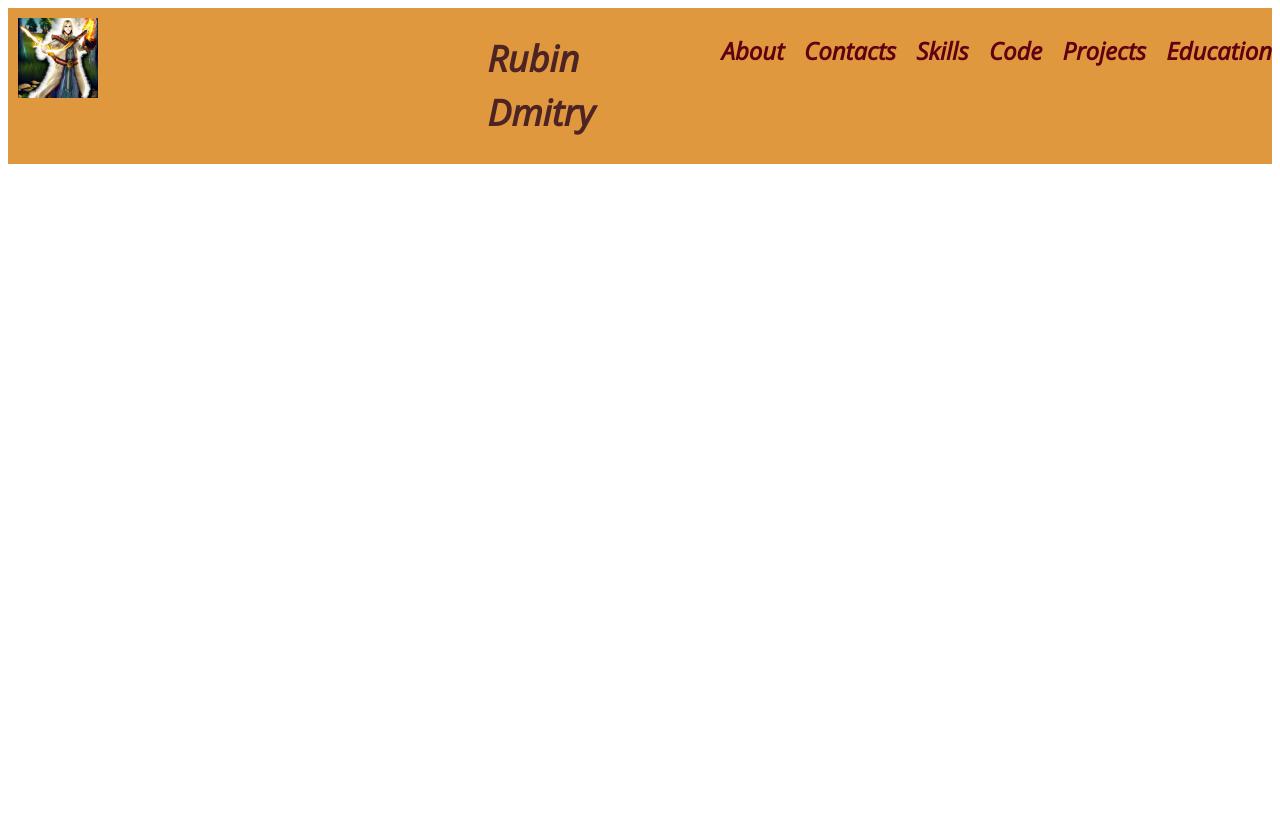
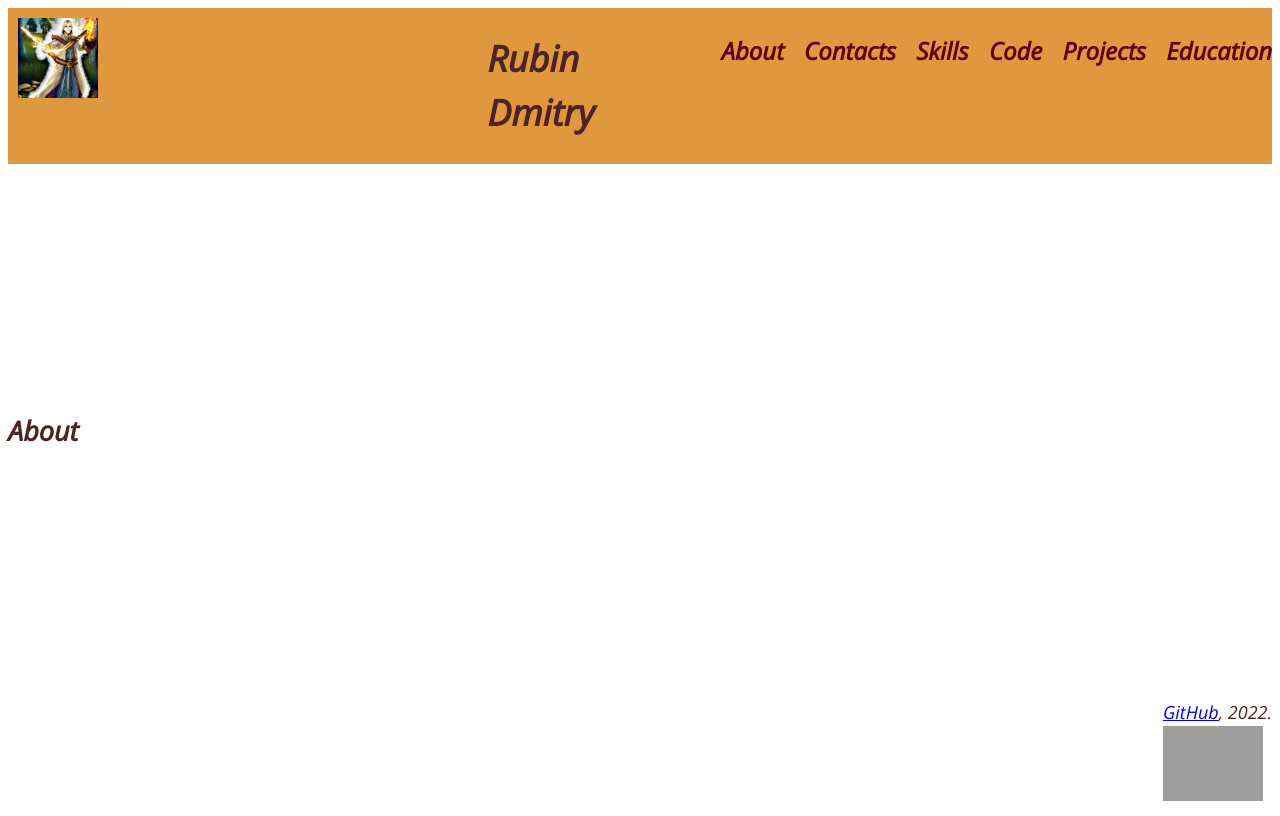
Before and after one commit to Zolokinos/rsschool-cv, a plain HTML site: page index.html in a window 1280 px wide. Drawn offline with nearby package versions, Linux system fonts and the light colour scheme; grey boxes are pictures that could not be loaded.

Commit message:
init: start of footer

```diff
--- a/index.html
+++ b/index.html
@@ -46,7 +46,20 @@
             </div>
         </div>
     </header>
-    <main class="main"></main>
-    <footer class="footer"></footer>
+    <main class="main">
+        <div class="section" id="About">
+            <h2>About</h2>
+
+        </div>
+    </main>
+    <footer class="footer">
+        <div class="footer-container">
+            <a href="https://github.com/Zolokinos">GitHub</a><span>, 2022.</span>
+            <br>
+            <a href="https://rs.school/js/">
+                <img class="course-logo" src="https://rs.school/images/rs_school_js.svg" alt="Logo of course">
+            </a>
+        </div>
+    </footer>
 </body>
 </html>
--- a/style.css
+++ b/style.css
@@ -69,3 +69,22 @@ body {
     transition: .5s;
 
 }
+
+.main {
+
+}
+
+.section {
+
+}
+
+.footer {
+}
+
+.course-logo {
+    max-width: 100px;
+}
+
+.footer-container {
+    float: right;
+}
```
